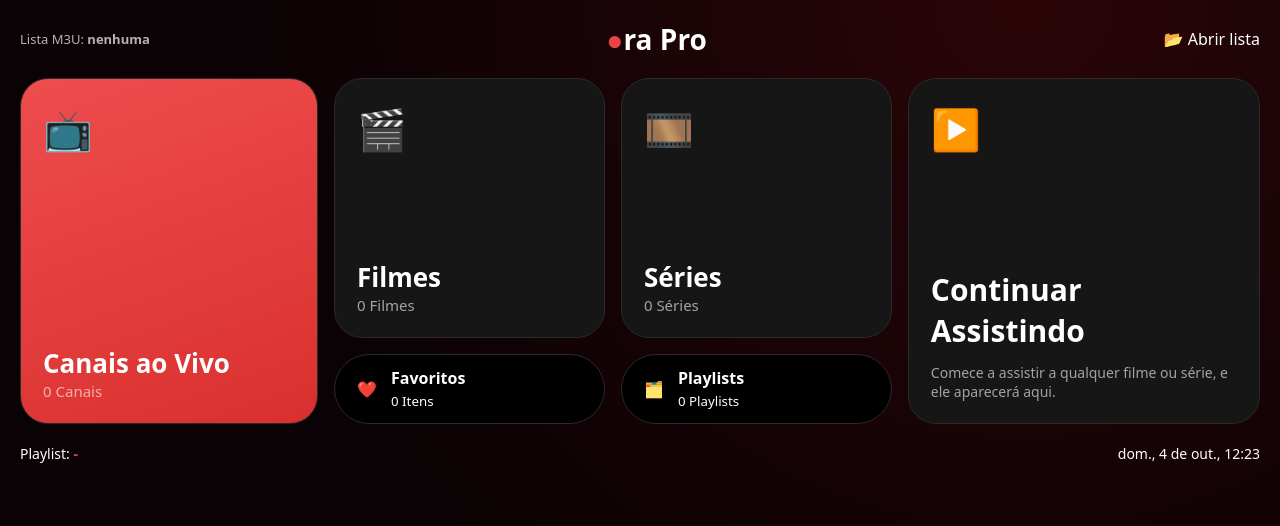
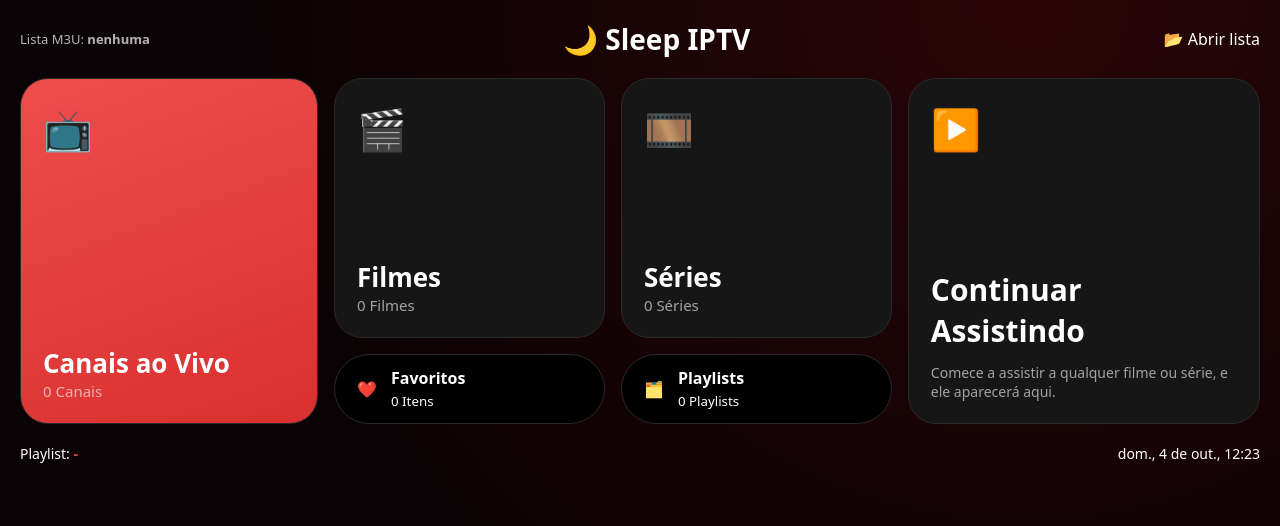
Before and after one commit to zicaostore10-create/iptv, a plain HTML site: page index.html in a window 1280 px wide. Drawn offline with nearby package versions, Linux system fonts and the light colour scheme.

Commit message:
Update index.html

```diff
--- a/index.html
+++ b/index.html
@@ -3,6 +3,7 @@
 <head>
 <meta charset="UTF-8">
 <meta name="viewport" content="width=device-width, initial-scale=1">
+  <title>Sleep IPTV</title>
 <script src="https://cdn.jsdelivr.net/npm/hls.js@1"></script>
 <style>
   *{box-sizing:border-box;margin:0}
@@ -40,7 +41,7 @@
 <body>
 <header>
   <div class="info">Lista M3U: <b id="nomeLista">nenhuma</b></div>
-  <div class="logo"><span>●</span>ra Pro</div>
+ <div class="logo"><span>🌙</span> Sleep IPTV</div>
   <label for="arquivo" style="cursor:pointer">📂 Abrir lista</label>
   <input type="file" id="arquivo" accept=".m3u,.m3u8">
 </header>
```
